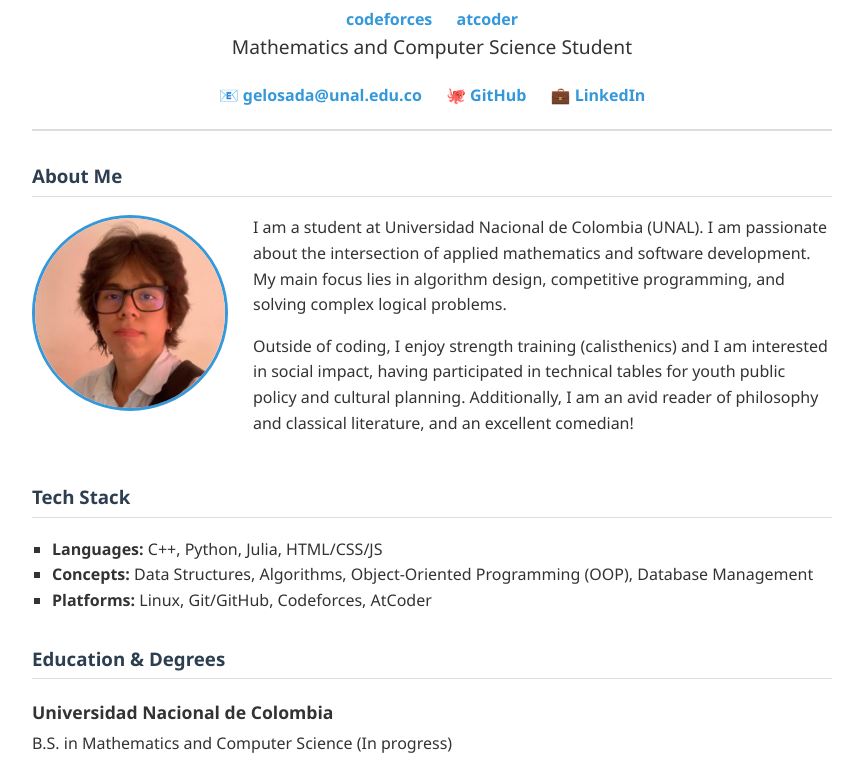
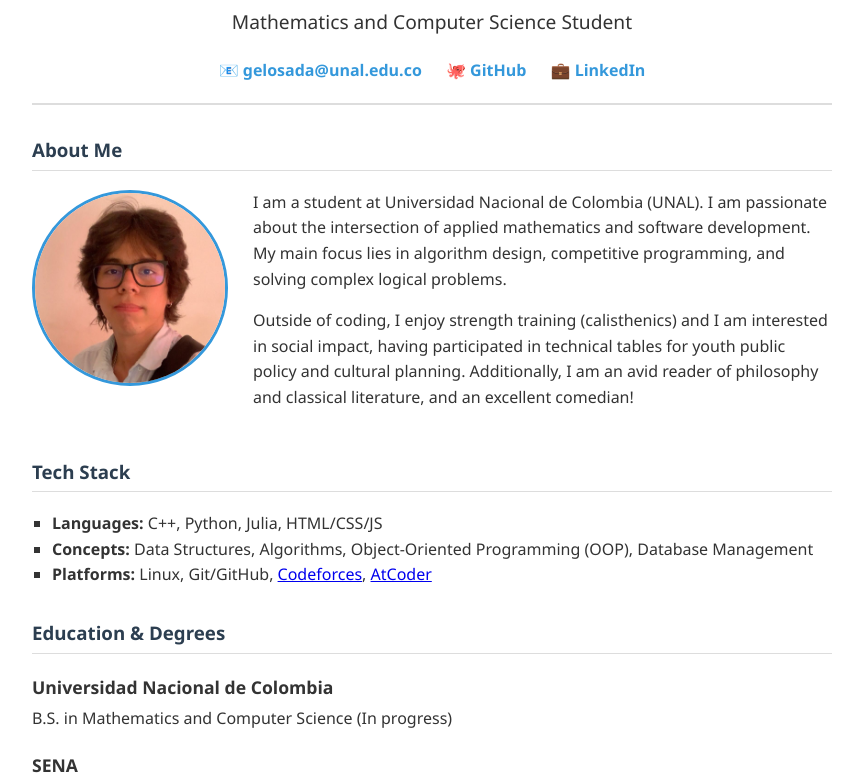
Before and after one commit to Bgeorg7/Bgeorg7.github.io, a plain HTML site: page index.html in a window 1280 px wide. Shown: the part 587-1361 px from the top of the page, without its empty margins (208-1071 px from the left). Drawn offline with Linux system fonts and the light colour scheme.

Commit message:
Update contact links in index.html
Replaced plain text links with anchor tags for Codeforces and AtCoder.

```diff
--- a/index.html
+++ b/index.html
@@ -18,11 +18,7 @@
 
         <header class="header">
             <h1>George Losada Salazar</h1>
-            <div class="contact-links">
-                <a href="https://codeforces.com/profile/bgeorg7">codeforces</a>
-                <a href="https://atcoder.jp/users/bgeorg7" target="_blank">atcoder</a>
 
-            </div>
             <h2>Mathematics and Computer Science Student</h2>
             <div class="contact-links">
                 <a href="mailto:gelosada@unal.edu.co">📧 gelosada@unal.edu.co</a>
@@ -47,7 +43,7 @@
             <ul class="skills-list">
                 <li><strong>Languages:</strong> C++, Python, Julia, HTML/CSS/JS</li>
                 <li><strong>Concepts:</strong> Data Structures, Algorithms, Object-Oriented Programming (OOP), Database Management</li>
-                <li><strong>Platforms:</strong> Linux, Git/GitHub, Codeforces, AtCoder</li>
+                <li><strong>Platforms:</strong> Linux, Git/GitHub, <a href="https://codeforces.com/profile/bgeorg7" target="_blank" rel="noopener noreferrer">Codeforces</a>, <a href="https://atcoder.jp/users/bgeorg7" target="_blank" rel="noopener noreferrer">AtCoder</a></li>
             </ul>
         </section>
 
```
